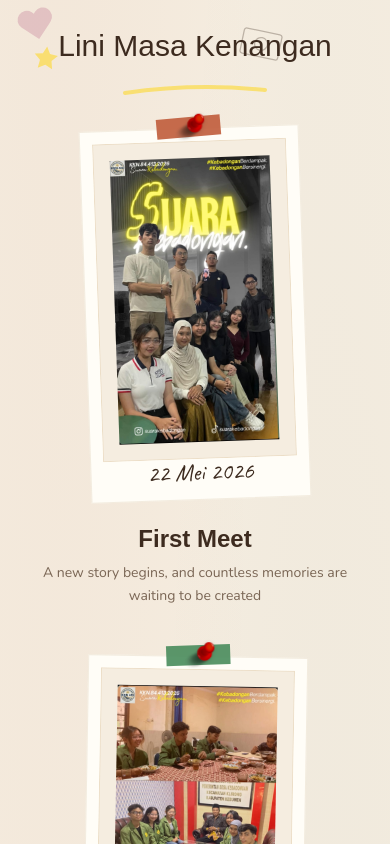
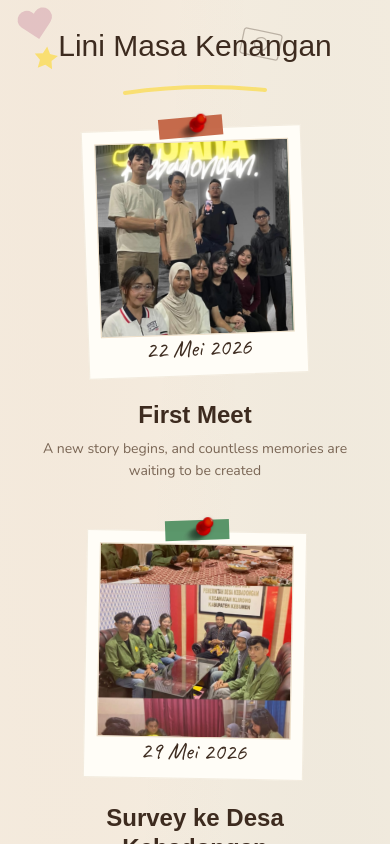
Before and after one commit to Maan-py/SuaraKebadongan, a Next.js app: page /beranda in a window 390 px wide. Shown: the part 3400-4244 px from the top of the page. Built offline with nearby package versions, Linux system fonts and the light colour scheme; no server answers; a web font is replaced by a local one.

Commit message:
feat: add interactive spring hover animation to timeline photo frames

```diff
--- a/src/components/beranda/TimelineSection.tsx
+++ b/src/components/beranda/TimelineSection.tsx
@@ -152,38 +152,44 @@ export default function TimelineSection() {
                   viewport={{ once: true, margin: "-10%" }}
                   transition={{ duration: 0.5, delay: index * 0.15, ease: "easeOut" }}
                 >
-                  {/* Polaroid Card */}
-                  <div
-                    className="bg-polaroid p-3 pb-10 shadow-kertas border border-garis-kertas/50 relative mb-6 w-60 md:w-full max-w-[220px]"
-                    style={{ transform: `rotate(${item.rot}deg)` }}
+                  {/* Polaroid Card dengan Animasi Hover */}
+                  <motion.div
+                    className="group bg-polaroid p-3 pb-10 shadow-kertas border border-garis-kertas/50 relative mb-6 w-60 md:w-full max-w-[220px] cursor-pointer"
+                    initial={{ rotate: item.rot }}
+                    whileHover={{
+                      scale: 1.08,
+                      rotate: 0,
+                      zIndex: 30,
+                      boxShadow: "0 20px 25px -5px rgba(0, 0, 0, 0.15), 0 10px 10px -5px rgba(0, 0, 0, 0.08)"
+                    }}
+                    transition={{ type: "spring", stiffness: 300, damping: 20 }}
                   >
                     {/* Washi Tape */}
-                    <div className={`absolute -top-3 left-1/2 -translate-x-1/2 w-16 h-5 ${item.tapeColor} shadow-tape -rotate-3 opacity-90`} />
+                    <div className={`absolute -top-3 left-1/2 -translate-x-1/2 w-16 h-5 ${item.tapeColor} shadow-tape -rotate-3 opacity-90 transition-transform group-hover:scale-105`} />
 
                     {/* Pin Image */}
                     <img
                       src="/push-pin.png"
                       alt="Pin"
-                      className="absolute -top-4 left-1/2 -translate-x-1/2 w-8 h-8 object-contain drop-shadow-sm z-20 hover:scale-110 transition-transform"
+                      className="absolute -top-4 left-1/2 -translate-x-1/2 w-8 h-8 object-contain drop-shadow-sm z-20 group-hover:scale-125 transition-transform duration-300"
                     />
 
-                    {/* Photo Placeholder */}
-                    {/* <div className="w-full aspect-square bg-karton border border-sepia-terang/20 flex items-center justify-center p-4 text-center">
-                       <span className="font-tulis text-tinta-lembut text-sm opacity-60">Foto Jurnal</span>
-                    </div> */}
-                    {item.imgSrc && (
-                      <img
-                        src={item.imgSrc}
-                        alt="Foto Jurnal"
-                        className="w-full bg-karton border border-sepia-terang/20 flex items-center justify-center p-4 text-center"
-                      />
-                    )}
+                    {/* Foto Container dengan Zoom Effect */}
+                    <div className="w-full aspect-square overflow-hidden bg-karton border border-sepia-terang/20 relative">
+                      {item.imgSrc && (
+                        <img
+                          src={item.imgSrc}
+                          alt={item.title}
+                          className="w-full h-full object-cover transition-transform duration-500 ease-out group-hover:scale-110"
+                        />
+                      )}
+                    </div>
 
                     {/* Label */}
-                    <p className="absolute bottom-2 left-0 right-0 text-center font-tulis text-lg text-tinta">
+                    <p className="absolute bottom-2 left-0 right-0 text-center font-tulis text-lg text-tinta group-hover:text-terracotta transition-colors">
                       {item.label}
                     </p>
-                  </div>
+                  </motion.div>
 
                   {/* Connecting Pin Image (Desktop) */}
                   {/* <div className="hidden md:block absolute top-[35%] left-1/2 -translate-x-1/2 -translate-y-1/2 z-10">
```
